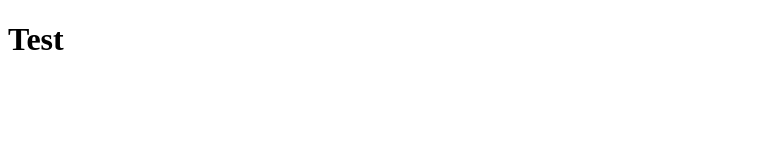
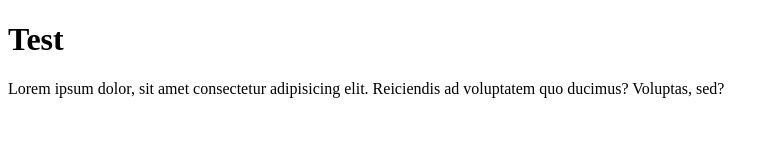
Before and after one commit to ZACRAN1C/test, a plain HTML site: page index.html in a window 1280 px wide. Shown: the whole page, without its empty margins (0-779 px from the left). Drawn offline with Linux system fonts and the light colour scheme.

Commit message:
Update index.html

```diff
--- a/index.html
+++ b/index.html
@@ -7,5 +7,6 @@
 </head>
 <body>
     <h1>Test</h1>
+    <p>Lorem ipsum dolor, sit amet consectetur adipisicing elit. Reiciendis ad voluptatem quo ducimus? Voluptas, sed?</p>
 </body>
 </html>
```
